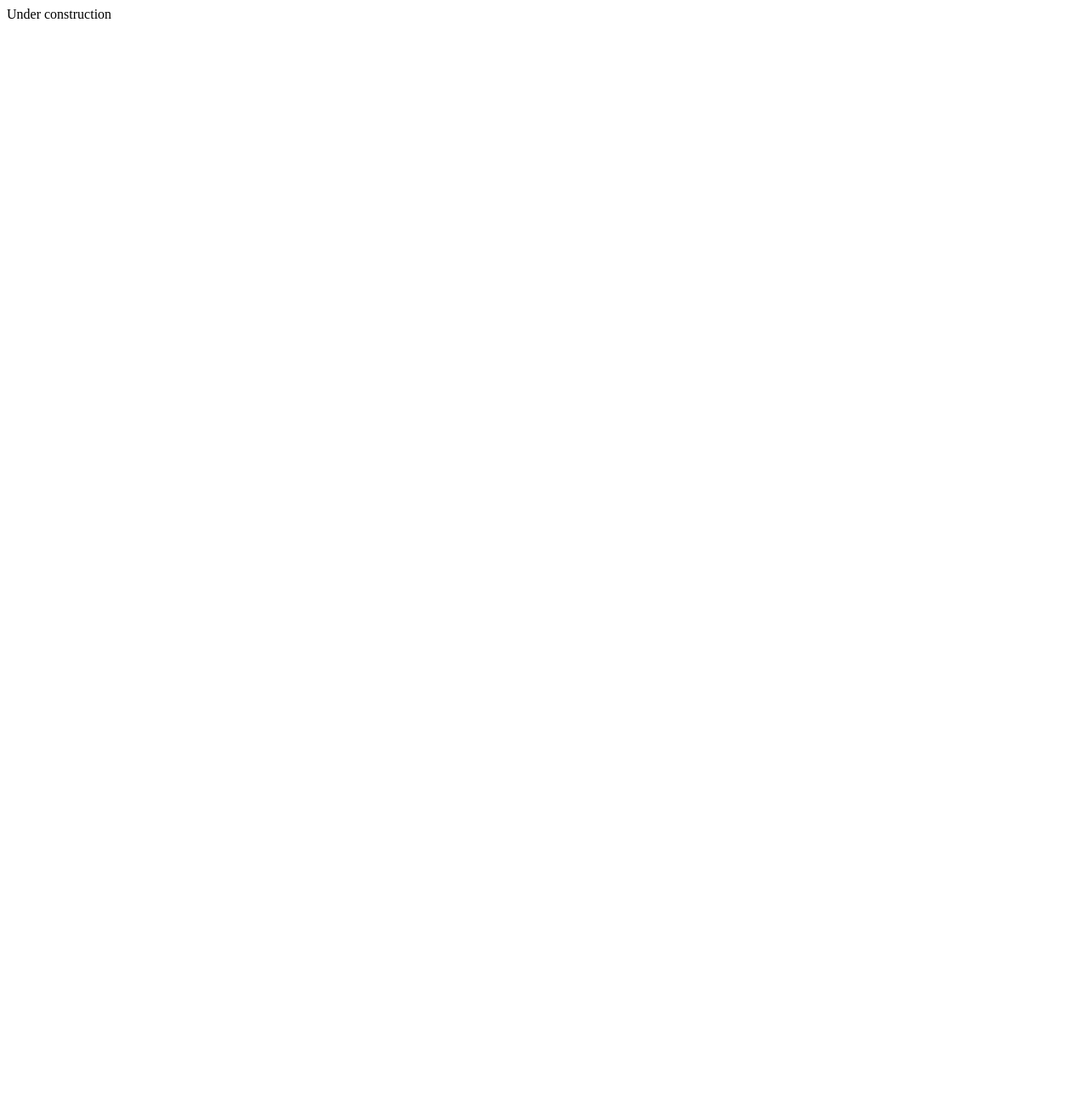
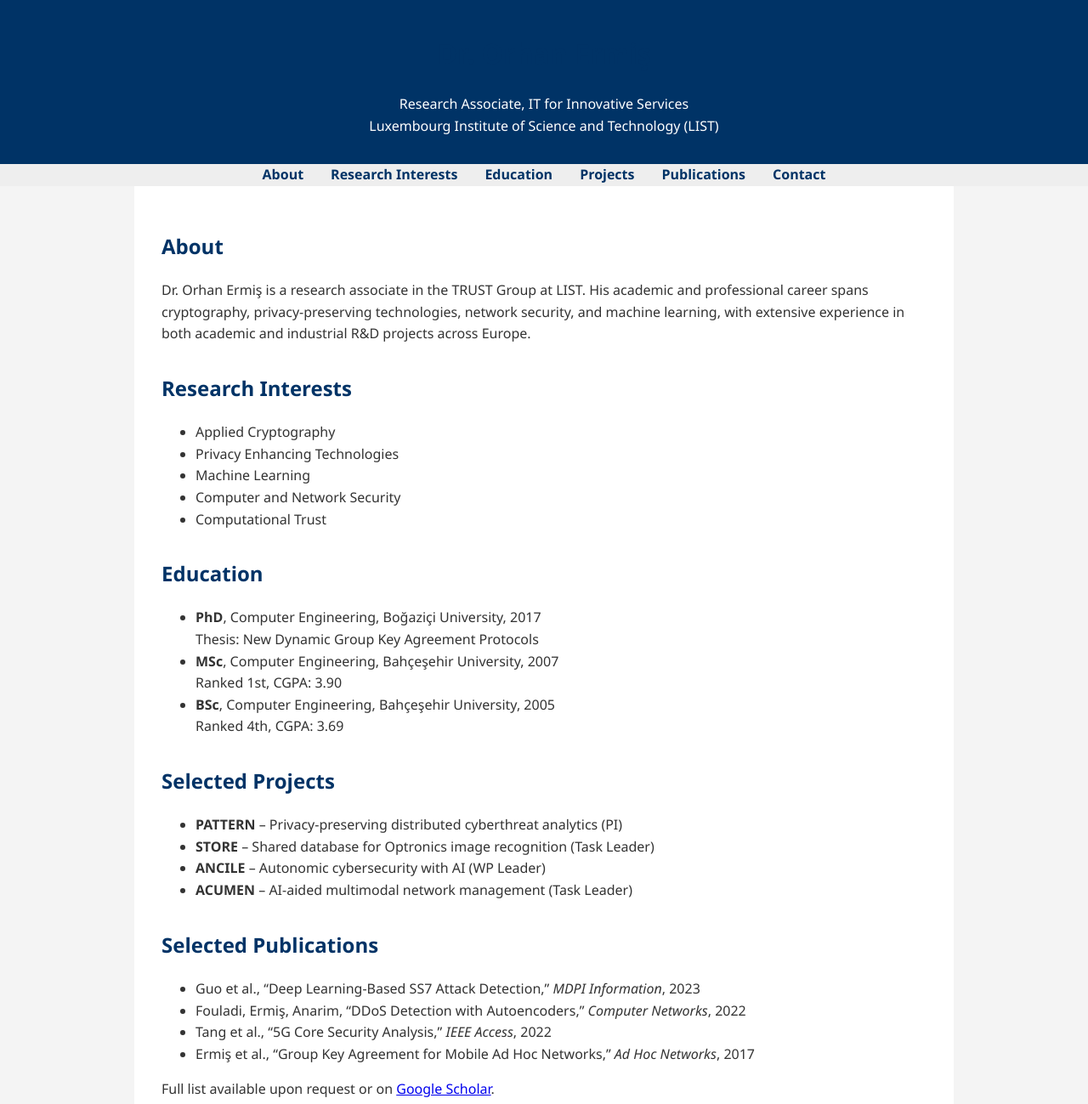
Before and after one commit to oermis/oermis.github.io, a plain HTML site: page index.html in a window 1280 px wide. Shown: the top 1299 px of the page at 85% size. Before the commit the page ends 800 px from the top, so only its background shows below. Drawn offline with Linux system fonts and the light colour scheme.

Commit message:
first commit.

```diff
--- a/index.html
+++ b/index.html
@@ -1 +1,92 @@
-Under construction
+<!DOCTYPE html>
+<html lang="en">
+<head>
+  <meta charset="UTF-8">
+  <meta name="viewport" content="width=device-width, initial-scale=1">
+  <title>Dr. Orhan Ermiş</title>
+  <link href="style.css" rel="stylesheet">
+</head>
+<body>
+  <header>
+    <h1>Dr. Orhan Ermiş</h1>
+    <p>Research Associate, IT for Innovative Services<br>
+       Luxembourg Institute of Science and Technology (LIST)</p>
+  </header>
+
+  <nav>
+    <ul>
+      <li><a href="#about">About</a></li>
+      <li><a href="#interests">Research Interests</a></li>
+      <li><a href="#education">Education</a></li>
+      <li><a href="#projects">Projects</a></li>
+      <li><a href="#publications">Publications</a></li>
+      <li><a href="#contact">Contact</a></li>
+    </ul>
+  </nav>
+
+  <main>
+    <section id="about">
+      <h2>About</h2>
+      <p>Dr. Orhan Ermiş is a research associate in the TRUST Group at LIST. His academic and professional career spans cryptography, privacy-preserving technologies, network security, and machine learning, with extensive experience in both academic and industrial R&D projects across Europe.</p>
+    </section>
+
+    <section id="interests">
+      <h2>Research Interests</h2>
+      <ul>
+        <li>Applied Cryptography</li>
+        <li>Privacy Enhancing Technologies</li>
+        <li>Machine Learning</li>
+        <li>Computer and Network Security</li>
+        <li>Computational Trust</li>
+      </ul>
+    </section>
+
+    <section id="education">
+      <h2>Education</h2>
+      <ul>
+        <li><strong>PhD</strong>, Computer Engineering, Boğaziçi University, 2017<br>
+          Thesis: New Dynamic Group Key Agreement Protocols
+        </li>
+        <li><strong>MSc</strong>, Computer Engineering, Bahçeşehir University, 2007<br>
+          Ranked 1st, CGPA: 3.90
+        </li>
+        <li><strong>BSc</strong>, Computer Engineering, Bahçeşehir University, 2005<br>
+          Ranked 4th, CGPA: 3.69
+        </li>
+      </ul>
+    </section>
+
+    <section id="projects">
+      <h2>Selected Projects</h2>
+      <ul>
+        <li><strong>PATTERN</strong> – Privacy-preserving distributed cyberthreat analytics (PI)</li>
+        <li><strong>STORE</strong> – Shared database for Optronics image recognition (Task Leader)</li>
+        <li><strong>ANCILE</strong> – Autonomic cybersecurity with AI (WP Leader)</li>
+        <li><strong>ACUMEN</strong> – AI-aided multimodal network management (Task Leader)</li>
+      </ul>
+    </section>
+
+    <section id="publications">
+      <h2>Selected Publications</h2>
+      <ul>
+        <li>Guo et al., “Deep Learning-Based SS7 Attack Detection,” <em>MDPI Information</em>, 2023</li>
+        <li>Fouladi, Ermiş, Anarim, “DDoS Detection with Autoencoders,” <em>Computer Networks</em>, 2022</li>
+        <li>Tang et al., “5G Core Security Analysis,” <em>IEEE Access</em>, 2022</li>
+        <li>Ermiş et al., “Group Key Agreement for Mobile Ad Hoc Networks,” <em>Ad Hoc Networks</em>, 2017</li>
+      </ul>
+      <p>Full list available upon request or on <a href="https://scholar.google.com">Google Scholar</a>.</p>
+    </section>
+
+    <section id="contact">
+      <h2>Contact</h2>
+      <p>Email: <a href="mailto:orhan.ermis@list.lu">orhan.ermis@list.lu</a></p>
+      <p>Mobile: +352 691 340 193</p>
+      <p>Address: IT for Innovative Services, LIST, Esch-sur-Alzette, L-4362, Luxembourg</p>
+    </section>
+  </main>
+
+  <footer>
+    <p>&copy; 2025 Orhan Ermiş | Last updated: May 2025</p>
+  </footer>
+</body>
+</html>
--- /dev/null
+++ b/style.css
@@ -0,0 +1,48 @@
+body {
+    font-family: 'Segoe UI', sans-serif;
+    margin: 0;
+    line-height: 1.6;
+    background: #f4f4f4;
+    color: #333;
+  }
+
+  header, footer {
+    background: #003366;
+    color: #fff;
+    text-align: center;
+    padding: 1em 0;
+  }
+
+  nav ul {
+    display: flex;
+    justify-content: center;
+    background: #eee;
+    list-style: none;
+    padding: 0;
+    margin: 0;
+  }
+
+  nav li {
+    margin: 0 1em;
+  }
+
+  nav a {
+    text-decoration: none;
+    color: #003366;
+    font-weight: bold;
+  }
+
+  main {
+    padding: 2em;
+    max-width: 900px;
+    margin: auto;
+    background: #fff;
+  }
+
+  section {
+    margin-bottom: 2em;
+  }
+
+  h1, h2 {
+    color: #003366;
+  }
```
